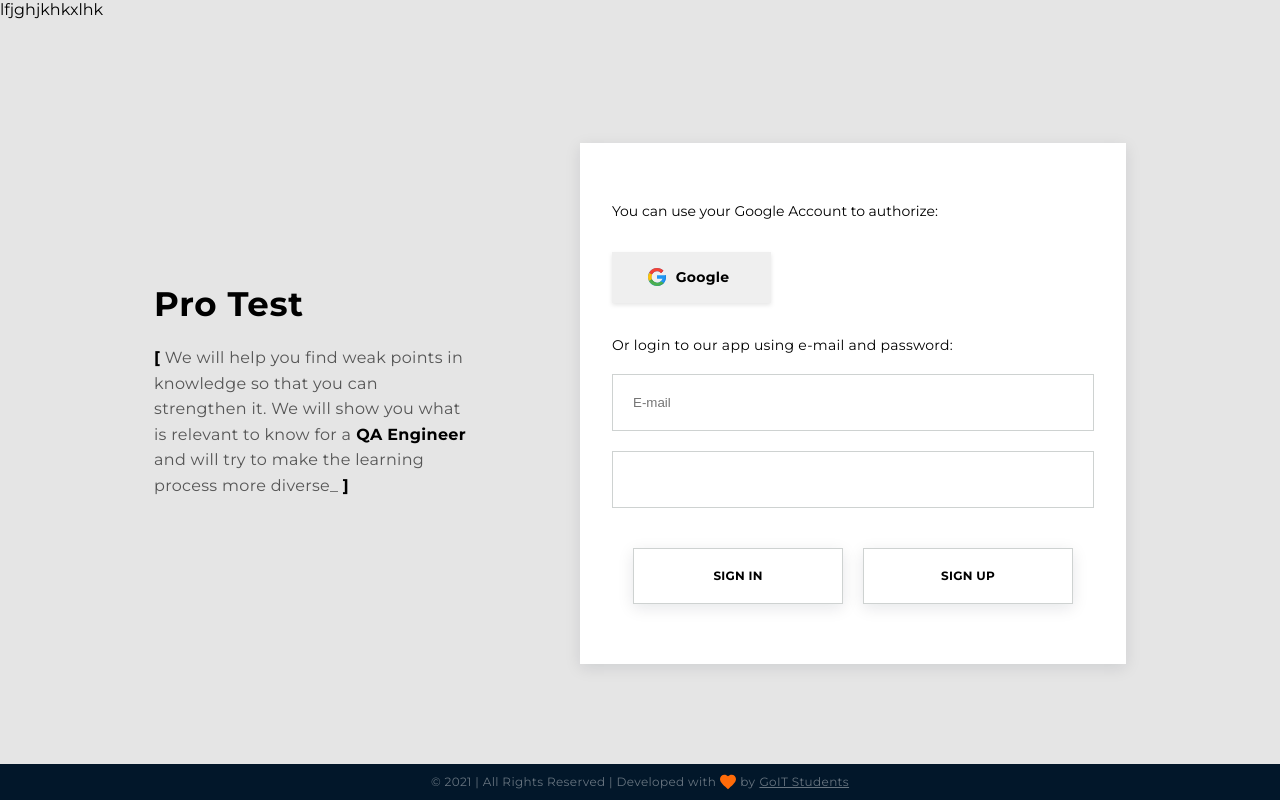
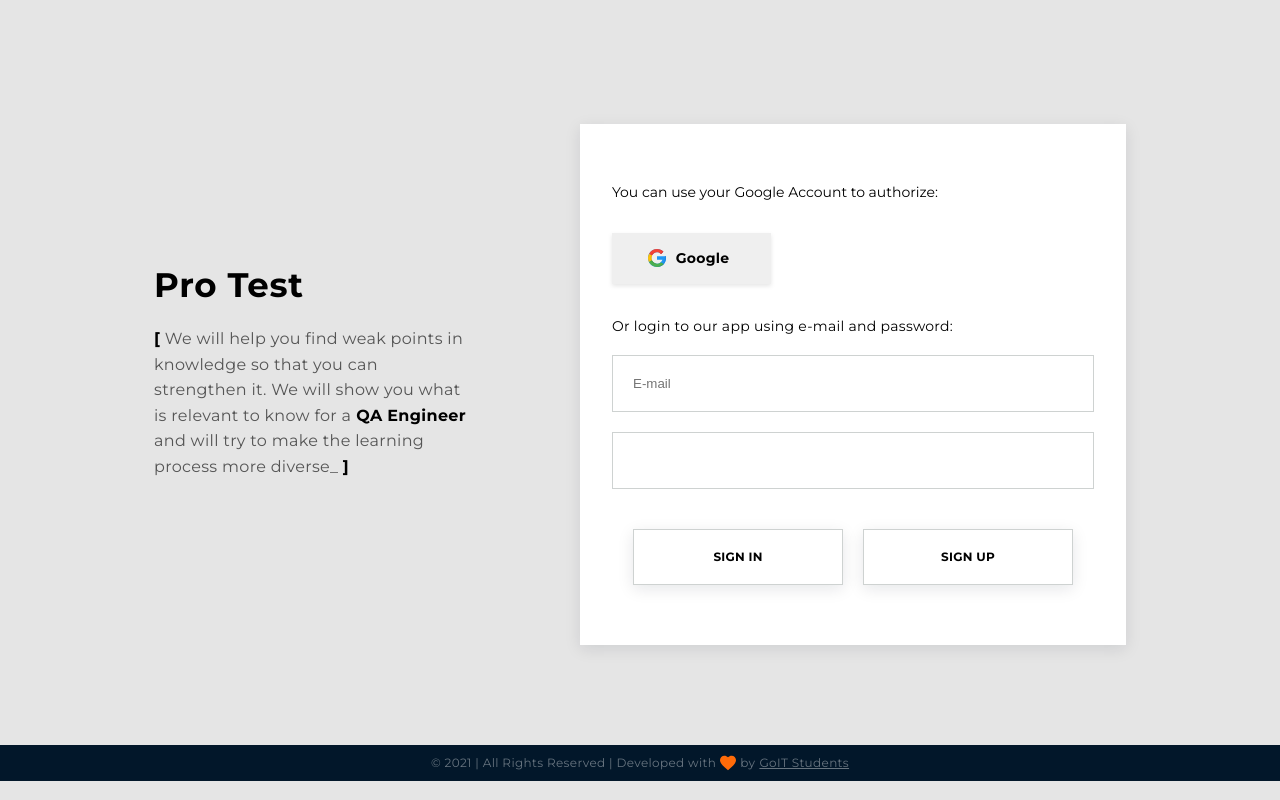
Before and after one commit to Tasha1003Natasha/team-project-front-end, a React (Create React App) app: page /auth in a window 1280 px wide. Built offline with nearby package versions, Linux system fonts and the light colour scheme.

Commit message:
footer-done

```diff
--- a/src/components/Navigation/Navigation.jsx
+++ b/src/components/Navigation/Navigation.jsx
@@ -1,7 +1,7 @@
 const Navigation= () => {
   return (
     <>
-      <p> lfjghjkhkxlhk</p>
+
     </>
   );
 };
```
